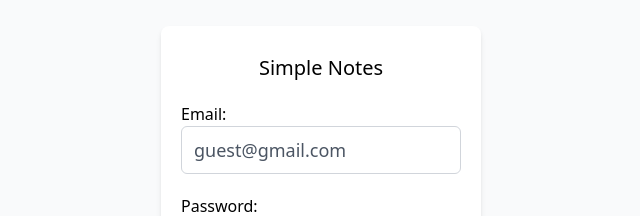
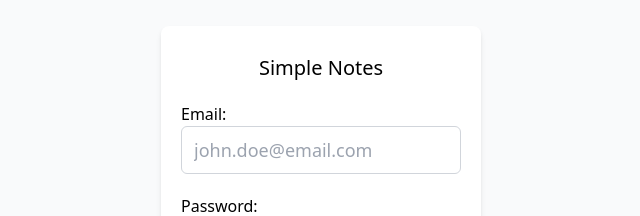
Before and after one commit to Boki87/simple-notes-client, a Vue app: page /login in a window 1280 px wide. Shown: the part 132-348 px from the top of the page, without its empty margins (319-959 px from the left). Built offline with nearby package versions, Linux system fonts and the light colour scheme; no server answers; what vue3-click-away would draw is missing.

Commit message:
login template updated

```diff
--- a/src/views/Login.vue
+++ b/src/views/Login.vue
@@ -63,8 +63,8 @@ export default {
         const router = useRouter()
 
         let form = reactive({
-            email: 'guest@gmail.com',
-            password: '1234567'
+            email: '',
+            password: ''
         })
 
         let error = ref(false)
```
